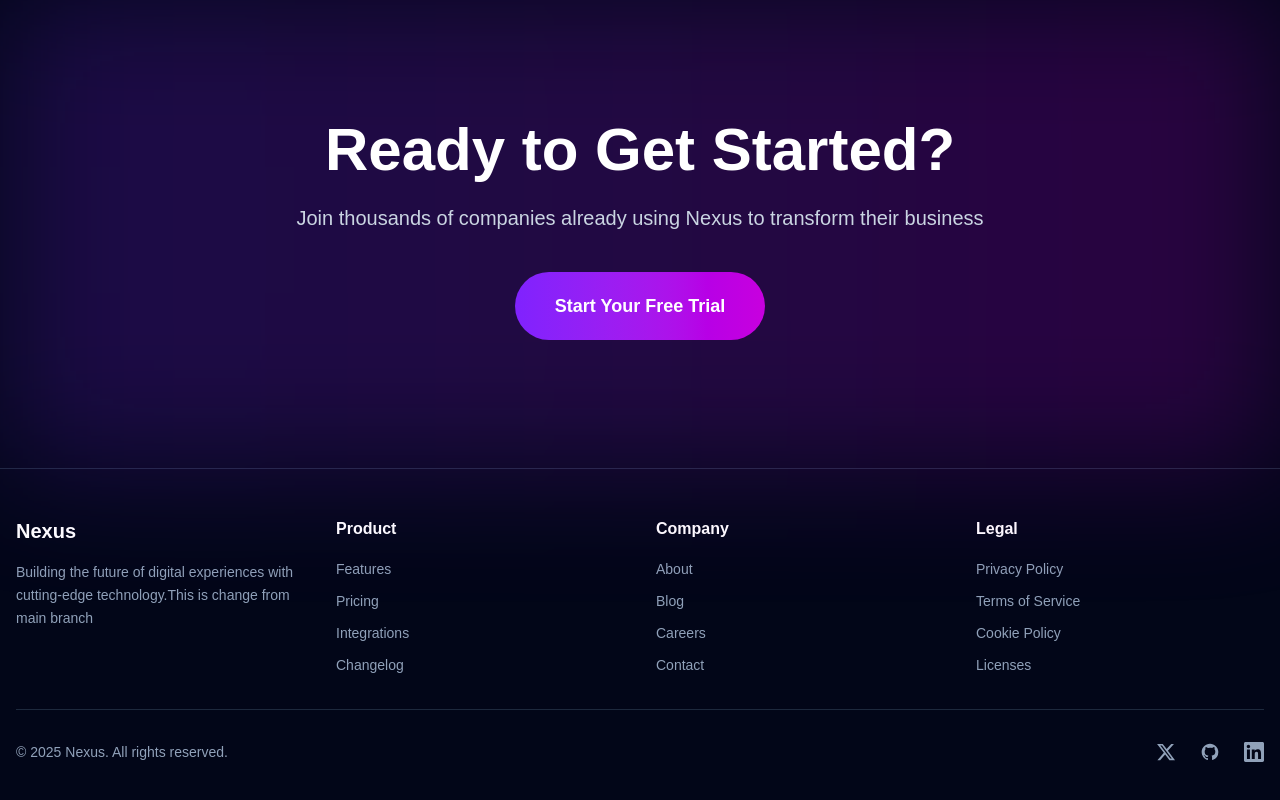
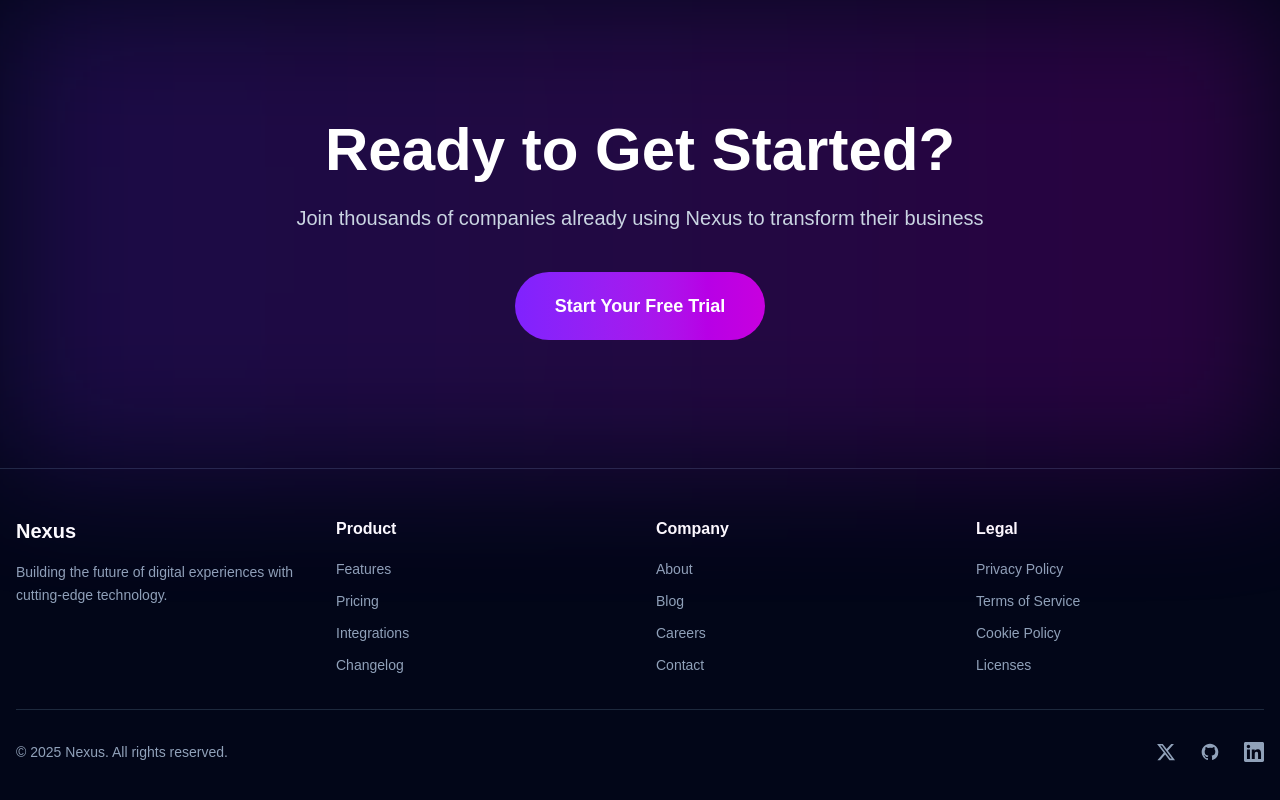
Before and after one commit to MessyKartik/weeks-one-assignment, a Next.js app: page / in a window 1280 px wide. Shown: the part 1766-2566 px from the top of the page. Built offline with nearby package versions, Linux system fonts and the light colour scheme.

Commit message:
Updated footer section with new design/content

```diff
--- a/src/components/LandingPage.jsx
+++ b/src/components/LandingPage.jsx
@@ -233,7 +233,7 @@ export default function LandingPage() {
               <h3 className="text-white font-bold text-xl mb-4">Nexus</h3>
               <p className="text-slate-400 text-sm leading-relaxed">
                 Building the future of digital experiences with cutting-edge
-                technology.This is change from main branch
+                technology.
               </p>
             </div>
 
```
